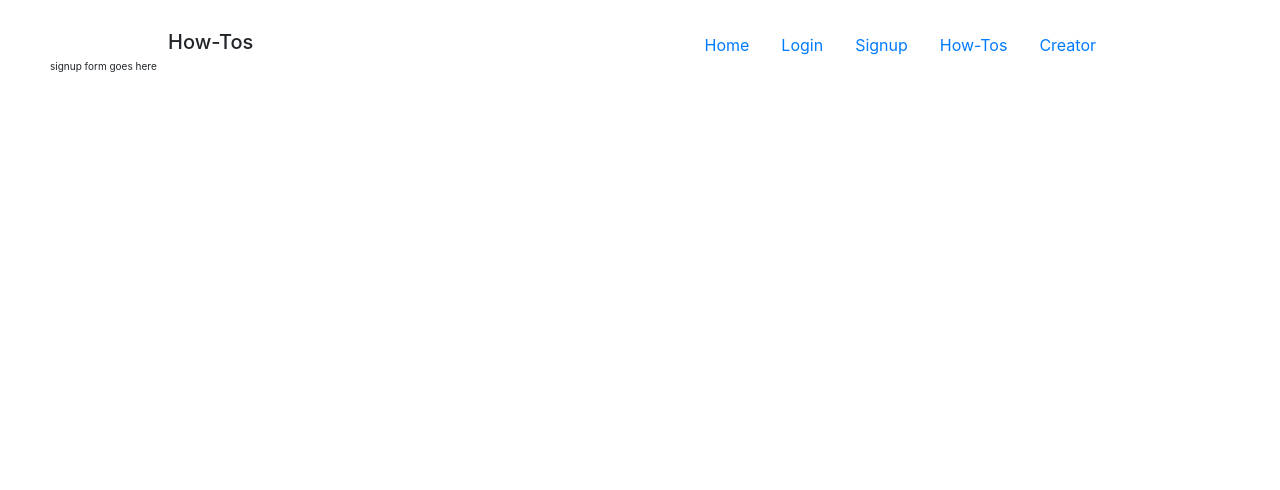
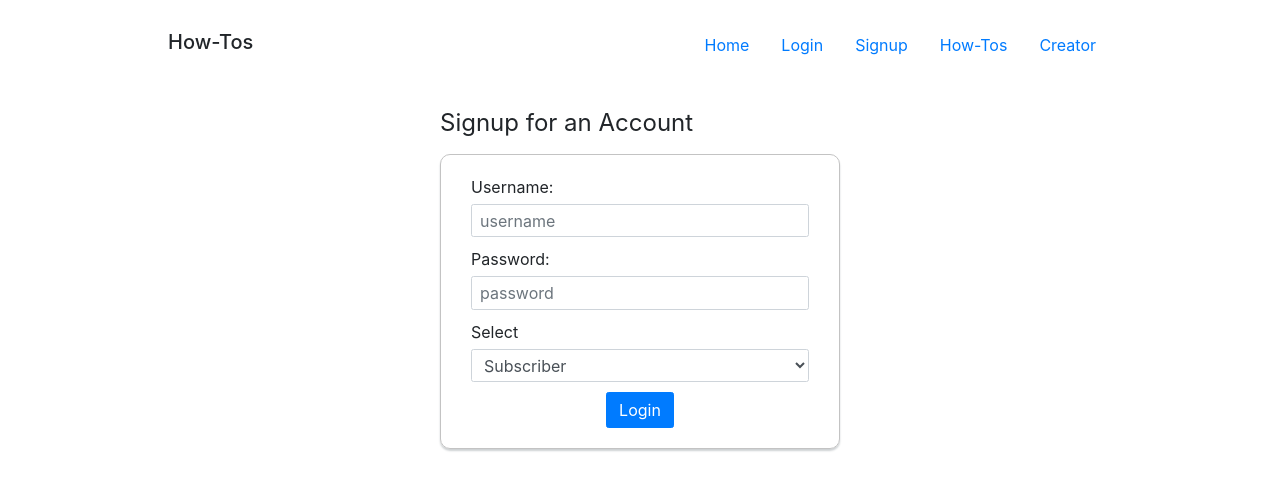
Before and after one commit to ginabethrussell/front-end-1, a React (Create React App) app: page /signup in a window 1280 px wide. Shown: the top 490 px of the page. Built offline with nearby package versions, Linux system fonts and the light colour scheme.

Commit message:
created signup form, logs in user, receives and sets token, routes to howtos

```diff
--- a/src/App.css
+++ b/src/App.css
@@ -17,7 +17,7 @@
   font-size: 1.6rem;
 }
 
-.login-wrapper {
+.form-wrapper {
   width: 70%;
   max-width: 400px;
   margin: 50px auto;
@@ -25,34 +25,34 @@
   flex-direction: column;
 }
 
-.login-wrapper h2 {
+.form-wrapper h2 {
   font-size: 2.4rem;
   font-weight: 400;
   margin-bottom: 16px;
 }
 
-.login-wrapper input {
+.form-wrapper input, .form-wrapper select {
   font-size: 1.6rem;
   padding: 5px 8px;
 }
 
-.login-wrapper label {
+.form-wrapper label {
   font-size: 1.6rem;
 }
 
-.login-wrapper .btn-wrapper{
+.form-wrapper .btn-wrapper{
   display: flex;
   justify-content: center;
   align-items: center;
 }
 
-.login-wrapper button {
+.form-wrapper button {
   font-size: 1.6rem;
   padding: 5px 12px;
   text-align: center;
 }
 
-.login-wrapper form {
+.form-wrapper form {
   border: 1px solid black;
   border-color: #c3c3c3;
   padding: 20px 30px;
@@ -61,7 +61,7 @@
   cursor: pointer;
 }
 
-.login-wrapper .error-message {
+.form-wrapper .error-message {
   margin: 10px 0;
   font-size: 1.4rem;
   text-align: center;
--- a/src/components/Login.js
+++ b/src/components/Login.js
@@ -12,8 +12,7 @@ import {
 
 const initialUserCredentials = {
   username: "",
-  password: "",
-  role: "",
+  password: ""
 };
 
 function Login() {
@@ -58,7 +57,7 @@ function Login() {
   };
 
   return (
-    <div className="login-wrapper">
+    <div className="form-wrapper">
       <h2>Login to Your Account</h2>
       <Form className="form" onSubmit={loginUser}>
         <FormGroup>
--- a/src/components/Signup.js
+++ b/src/components/Signup.js
@@ -1,11 +1,110 @@
-import React from 'react'
+import React, { useState } from "react";
+import { useHistory } from "react-router-dom";
+import axios from "axios";
+
+import {
+  Button,
+  Form,
+  FormGroup,
+  Label,
+  Input,
+} from "reactstrap";
+
+const initialUserCredentials = {
+  username: "",
+  password: "",
+  role: "",
+};
 
 function Signup() {
-    return (
-        <div>
-            signup form goes here
+  const [userCredentials, setUserCredentials] = useState(
+    initialUserCredentials
+  );
+  const [loginError, setLoginError] = useState("");
+  const history = useHistory();
+
+  const handleChange = (e) => {
+    setUserCredentials({
+      ...userCredentials,
+      [e.target.name]: e.target.value,
+    });
+  };
+
+  const signupUser = (e) => {
+    e.preventDefault();
+    console.log(userCredentials);
+    // sample user credentials
+    const testCredentials = {
+      email: "lambda-student@lambda.com",
+      password: "i<3Lambd4",
+      role: 'subscriber'
+    };
+    // sample post request to login user
+    // sample token for testing
+    const token = "QpwL5tke4Pnpja7X4";
+    axios
+      .post("https://reqres.in/api/users", testCredentials)
+      .then((res) => {
+        // will have token from backend api
+        console.log(res);
+        localStorage.setItem("token", token);
+        setLoginError("");
+        history.push("/howtos");
+      })
+      .catch((err) => {
+          console.log(err);
+          setLoginError('An error occurred. Please try again.');
+      });
+    setUserCredentials(initialUserCredentials);
+  };
+
+  return (
+    <div className="form-wrapper">
+      <h2>Signup for an Account</h2>
+      <Form className="form" onSubmit={signupUser}>
+        <FormGroup>
+          <Label for="username">
+            Username:
+          </Label>
+          <Input
+            type="text"
+            id="username"
+            name="username"
+            placeholder='username'
+            value={userCredentials.username}
+            onChange={handleChange}
+            required
+          />
+        </FormGroup>
+        <FormGroup>
+          <Label for="password">
+            Password:
+          </Label>
+          <Input
+            type="password"
+            id="password"
+            name="password"
+            placeholder='password'
+            value={userCredentials.password}
+            onChange={handleChange}
+          />
+        </FormGroup>
+        <FormGroup>
+            <Label for="role">Select</Label>
+            <Input type="select" name="role" id="role" value={userCredentials.role} onChange={handleChange}>
+            <option value='subscriber'>Subscriber</option>
+            <option value='creator'>Creator</option>
+            </Input>
+        </FormGroup>
+        <div className='btn-wrapper'>
+            <Button color="primary" type="submit">
+                Login
+            </Button>
         </div>
-    )
+        {loginError !== ''? (<p className='error-message'>{loginError}</p>): null }
+      </Form>
+    </div>
+  );
 }
 
-export default Signup
+export default Signup;
```
Also changed, not shown: 1 other file (tests, documents, lock files or other folders).
